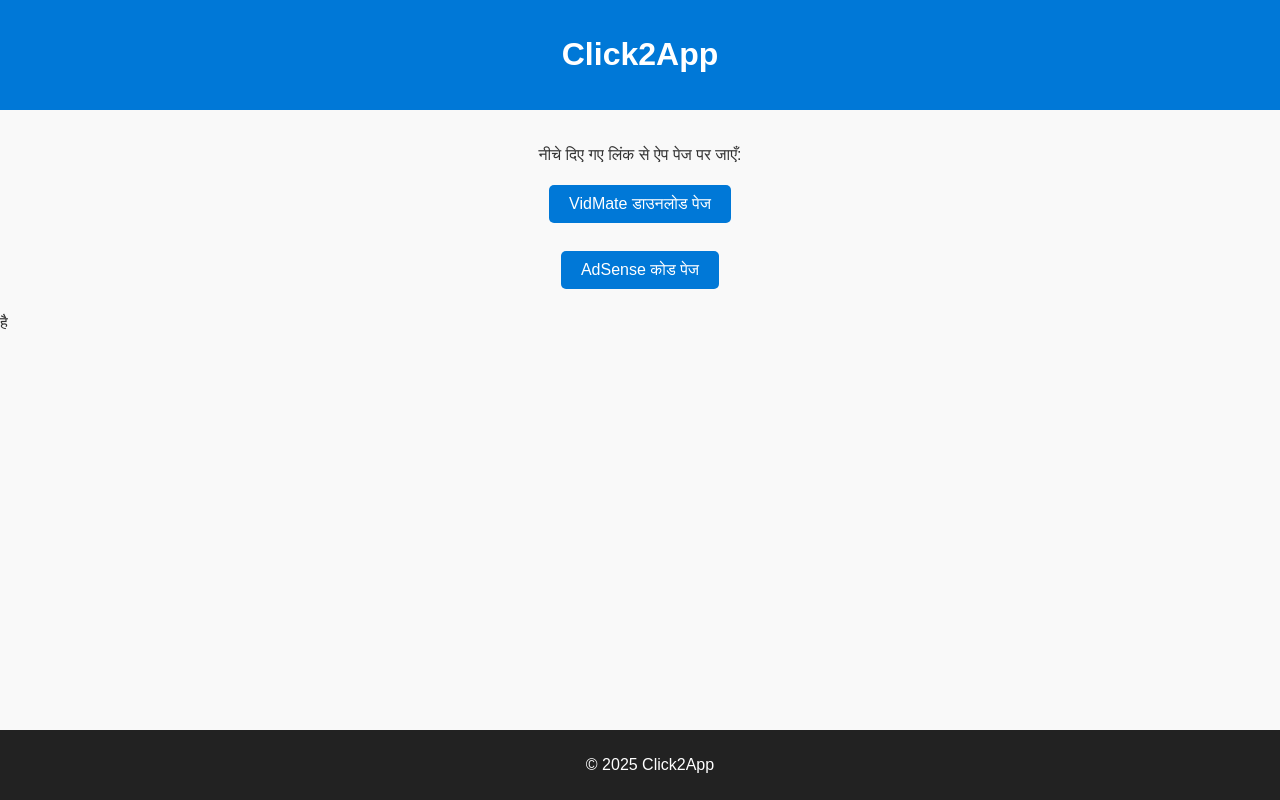
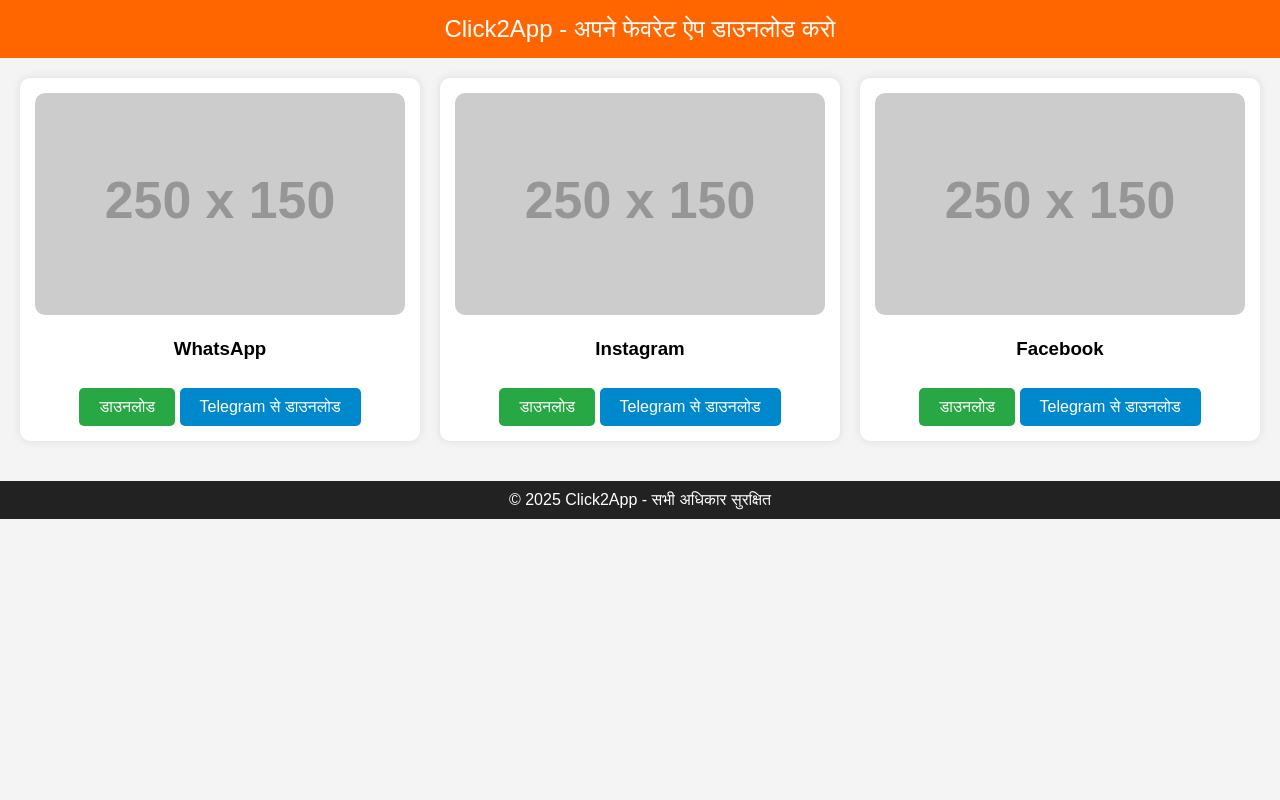
Before and after one commit to Click2App/Click2app-, a plain HTML site: page index.html in a window 1280 px wide. Drawn offline with Linux system fonts and the light colour scheme; placeholder pictures from the web are drawn by us.

Commit message:
Update index.html

```diff
--- a/index.html
+++ b/index.html
@@ -3,20 +3,101 @@
 <head>
     <meta charset="UTF-8">
     <meta name="viewport" content="width=device-width, initial-scale=1.0">
-    <title>होम पेज</title>
-    <link rel="stylesheet" href="style.css">
+    <title>Click2App - डाउनलोड करो अपने फेवरेट ऐप्स</title>
+    <style>
+        body {
+            font-family: Arial, sans-serif;
+            background-color: #f4f4f4;
+            margin: 0;
+            padding: 0;
+            text-align: center;
+        }
+        header {
+            background: #ff6600;
+            color: white;
+            padding: 15px 0;
+            font-size: 24px;
+        }
+        .app-list {
+            display: grid;
+            grid-template-columns: repeat(auto-fit, minmax(250px, 1fr));
+            gap: 20px;
+            padding: 20px;
+        }
+        .app-card {
+            background: white;
+            border-radius: 10px;
+            padding: 15px;
+            box-shadow: 0 0 10px rgba(0,0,0,0.1);
+        }
+        .app-card img {
+            width: 100%;
+            border-radius: 10px;
+        }
+        .download-btn {
+            display: inline-block;
+            background: #28a745;
+            color: white;
+            padding: 10px 20px;
+            margin-top: 10px;
+            text-decoration: none;
+            border-radius: 5px;
+        }
+        .download-btn:hover {
+            background: #218838;
+        }
+        .telegram-btn {
+            display: inline-block;
+            background: #0088cc;
+            color: white;
+            padding: 10px 20px;
+            margin-top: 10px;
+            text-decoration: none;
+            border-radius: 5px;
+        }
+        .telegram-btn:hover {
+            background: #006699;
+        }
+    </style>
 </head>
 <body>
-    <header>
-        <h1>Click2App</h1>
-    </header>
-    <main>
-        <p>नीचे दिए गए लिंक से ऐप पेज पर जाएँ:</p>
-        <a href="app1.html" class="btn">VidMate डाउनलोड पेज</a><br><br>
-        <a href="app3.html" class="btn">AdSense कोड पेज</a>
-    </main>
-    <footer>
-        <p>© 2025 Click2App</p>
-    </footer>
+
+<header>Click2App - अपने फेवरेट ऐप डाउनलोड करो</header>
+
+<!-- AdSense Ad space -->
+<div id="ad-top">
+    <!-- यहां AdSense कोड आएगा -->
+</div>
+
+<div class="app-list">
+    <div class="app-card">
+        <img src="https://via.placeholder.com/250x150" alt="App 1">
+        <h3>WhatsApp</h3>
+        <a href="https://www.whatsapp.com/download" class="download-btn">डाउनलोड</a>
+        <a href="https://t.me/YOUR_BOT_USERNAME" class="telegram-btn">Telegram से डाउनलोड</a>
+    </div>
+    <div class="app-card">
+        <img src="https://via.placeholder.com/250x150" alt="App 2">
+        <h3>Instagram</h3>
+        <a href="https://www.instagram.com/download" class="download-btn">डाउनलोड</a>
+        <a href="https://t.me/YOUR_BOT_USERNAME" class="telegram-btn">Telegram से डाउनलोड</a>
+    </div>
+    <div class="app-card">
+        <img src="https://via.placeholder.com/250x150" alt="App 3">
+        <h3>Facebook</h3>
+        <a href="https://www.facebook.com/download" class="download-btn">डाउनलोड</a>
+        <a href="https://t.me/YOUR_BOT_USERNAME" class="telegram-btn">Telegram से डाउनलोड</a>
+    </div>
+</div>
+
+<!-- AdSense Ad space -->
+<div id="ad-bottom">
+    <!-- यहां AdSense कोड आएगा -->
+</div>
+
+<footer style="background:#222; color:#fff; padding:10px; margin-top:20px;">
+    © 2025 Click2App - सभी अधिकार सुरक्षित
+</footer>
+
 </body>
-</html>है
+</html>
```
